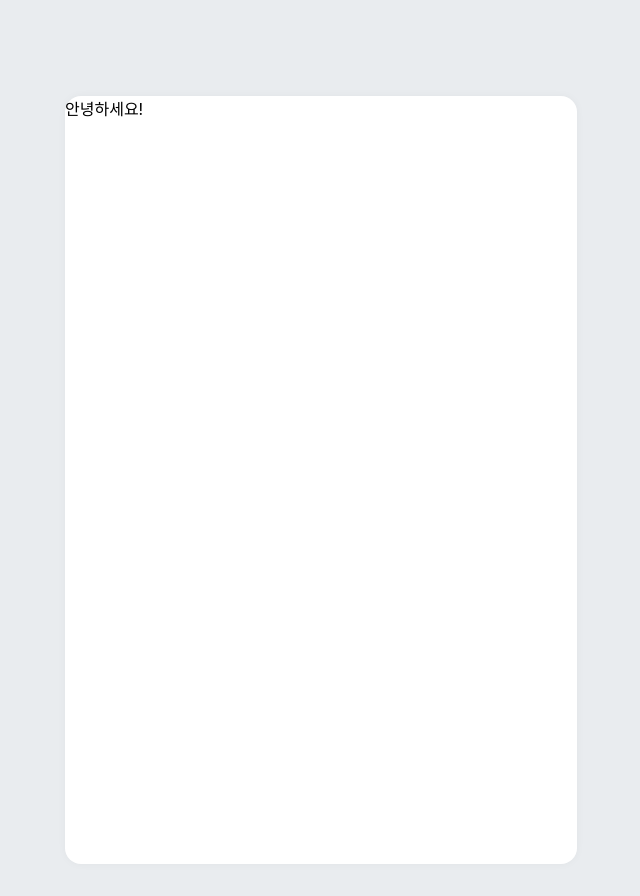
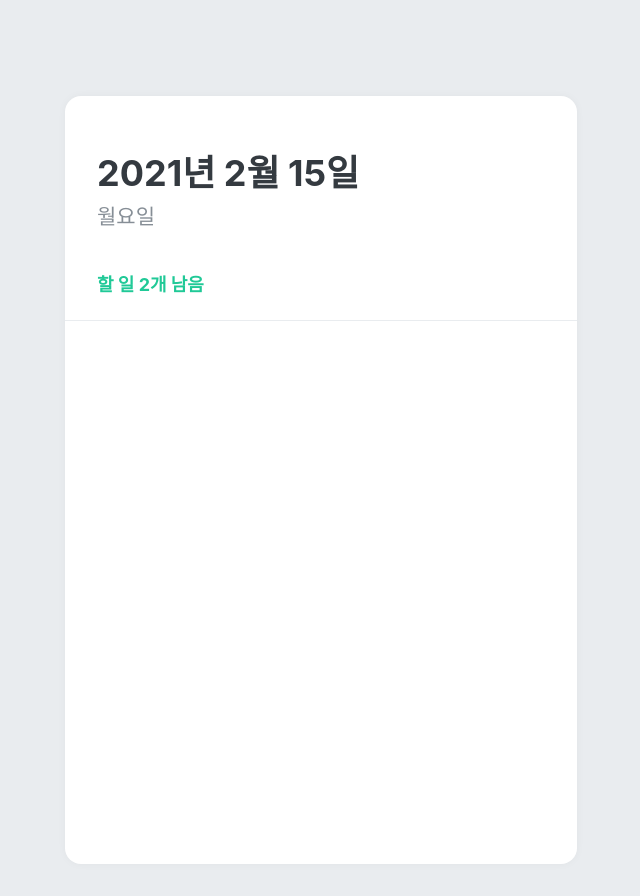
Before and after one commit to kjs0349/TodoList, a React (Create React App) app in the folder todolist/: page / in a window 1280 px wide. Shown: the whole page, without its empty margins (319-959 px from the left). Built offline with nearby package versions, Linux system fonts and the light colour scheme.

Commit message:
<TodoHead> 생성 : 헤더 부분 설정

```diff
--- a/todolist/src/App.js
+++ b/todolist/src/App.js
@@ -1,5 +1,6 @@
 import React from 'react';
 import { createGlobalStyle } from 'styled-components';
+import TodoHead from './components/TodoHead';
 import TodoTemplate from './components/TodoTemplate';
 
 const GlobalStyle = createGlobalStyle`
@@ -12,7 +13,9 @@
   return (
   <>
     <GlobalStyle />
-    <TodoTemplate>안녕하세요!</TodoTemplate>
+    <TodoTemplate>
+      <TodoHead></TodoHead>
+    </TodoTemplate>
   </>
   );
 
--- /dev/null
+++ b/todolist/src/components/TodoHead.js
@@ -0,0 +1,39 @@
+import React from 'react';
+import styled from 'styled-components';
+
+const TodoHeadBlock = styled.div`
+    padding: 48px 32px 24px;
+    border-bottom: 1px solid #e9ecef;
+
+    h1 {
+        margin: 0;
+        font-size: 36px;
+        color: #343a40;
+    }
+
+    .day {
+        margin-top: 4px;
+        color: #868e96;
+        font-size: 21px;
+    }
+
+    .tasks-left {
+        color: #20c997;
+        font-size: 18px;
+        margin-top: 40px;
+        font-weight: bold;
+    }
+`;
+
+function TodoHead() {
+    return (
+        <TodoHeadBlock>
+            <h1>2021년 2월 15일</h1>
+            <div className="day">월요일</div>
+            <div className="tasks-left">할 일 2개 남음</div>
+        </TodoHeadBlock>
+    );
+
+}
+
+export default TodoHead;
```
